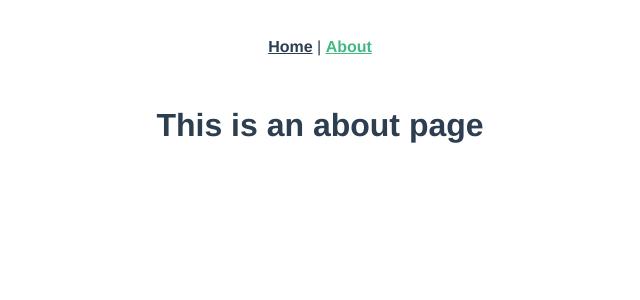
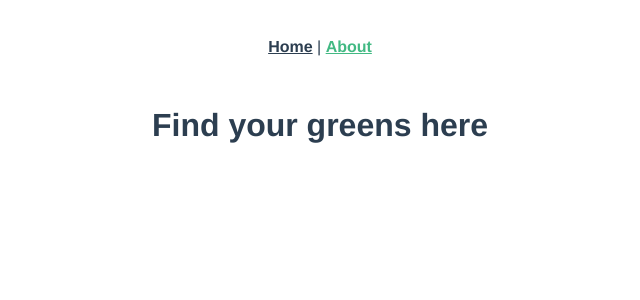
Before and after one commit to plutach/greencard-web, a Vue app: page /about in a window 1280 px wide. Shown: the top 300 px of the page, without its empty margins (320-960 px from the left). Built offline with nearby package versions, Linux system fonts and the light colour scheme.

Commit message:
Initial Commit of Green Card

```diff
--- a/src/views/About.vue
+++ b/src/views/About.vue
@@ -1,5 +1,5 @@
 <template>
   <div class="about">
-    <h1>This is an about page</h1>
+    <h1>Find your greens here</h1>
   </div>
 </template>
```
